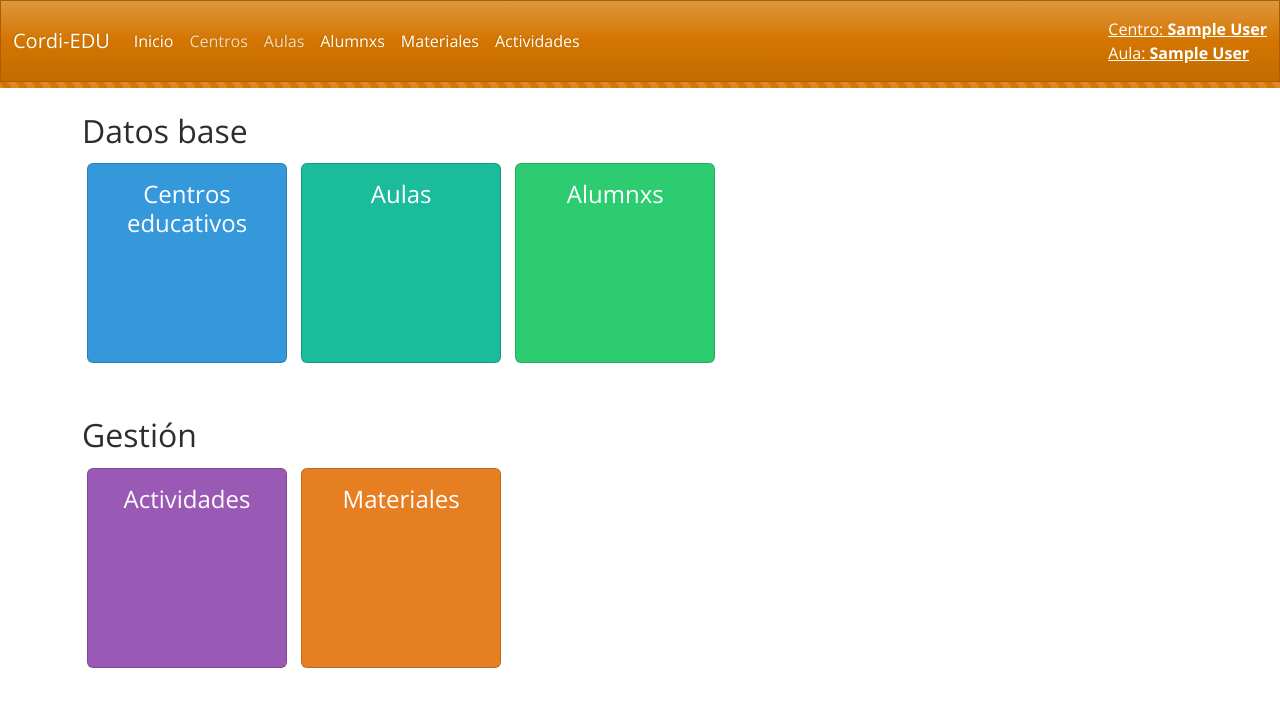
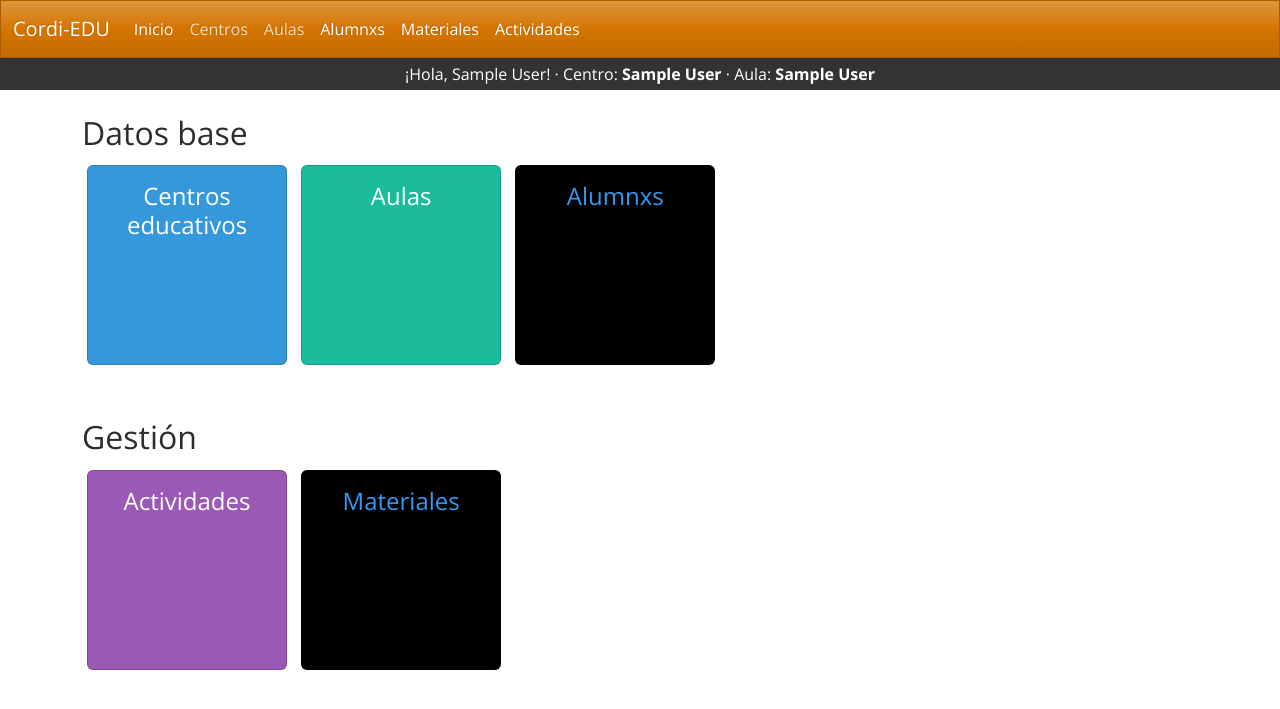
Before and after one commit to Axia4/Cordi-EDU, a Flask app: page / in a window 1280 px wide. Shown: the top 709 px of the page. Run offline with Flask 3, Linux system fonts and the light colour scheme; the visitor is signed in with stand-in values (Sample User, id 1); some libraries are stand-ins or nearby versions.

Commit message:
Now using flask-security

```diff
--- a/main.py
+++ b/main.py
@@ -1,7 +1,7 @@
 from flask import Flask, render_template, request, g, redirect, url_for, session, flash
-from flask_login import LoginManager
+from flask_security import Security, SQLAlchemyUserDatastore, login_required
 from helpers import DATA_DIR
-from models import db
+from models import db, User, Roles
 import os
 import os
 from datetime import datetime
@@ -10,9 +10,15 @@ from flask_sqlalchemy import SQLAlchemy
 app = Flask(__name__)
 app.secret_key = os.environ.get('SECRET_KEY', 'dev-secret-for-dev')
 
-login_manager = LoginManager(app)
-login_manager.login_view = 'auth.login'
-login_manager.init_app(app)
+# Flask-Security configuration
+app.config['SECURITY_PASSWORD_SALT'] = os.environ.get('SECURITY_PASSWORD_SALT', 'dev-salt-for-dev')
+app.config['SECURITY_REGISTERABLE'] = True
+app.config['SECURITY_SEND_REGISTER_EMAIL'] = False
+app.config['SECURITY_CONFIRMABLE'] = False
+app.config['SECURITY_CHANGEABLE'] = True
+app.config['SECURITY_RECOVERABLE'] = True
+app.config['SECURITY_SEND_PASSWORD_CHANGE_EMAIL'] = False
+app.config['SECURITY_SEND_PASSWORD_RESET_EMAIL'] = False
 
 
 # Ensure DATA_DIR exists and create sqlite file path
@@ -26,6 +32,10 @@ app.config['SQLALCHEMY_TRACK_MODIFICATIONS'] = False
 # print("Using database at:", app.config['SQLALCHEMY_DATABASE_URI'])
 db.init_app(app)
 
+# Setup Flask-Security
+user_datastore = SQLAlchemyUserDatastore(db, User, Roles)
+security = Security(app, user_datastore)
+
 @app.before_request
 def before_request():
     g.NAV_ENDPOINT = request.endpoint
@@ -35,14 +45,9 @@ def before_request():
     g.AulaActualName = session.get('AulaActualName', 'Ninguna')
     # ensure cart exists in session
     session.setdefault('cart', [])
-
-@login_manager.user_loader
-def load_user(user_id):
-    from models import User
-    return User.query.get(int(user_id))
-
 # --- routes ------------------------------------------------------------------
 @app.route('/')
+@login_required
 def index():
     return render_template('index.html')
 
@@ -55,10 +60,36 @@ app.register_blueprint(aulas)
 
 @app.shell_context_processor
 def make_shell_context():
-    return {'app': app, 'db': db}
+    return {'app': app, 'db': db, 'user_datastore': user_datastore}
+
+def create_default_data():
+    """Create default users and roles if they don't exist"""
+    import uuid
+    from flask_security.utils import hash_password
+
+    # Create roles if they don't exist
+    if not user_datastore.find_role('admin'):
+        user_datastore.create_role(name='admin', description='Administrator')
+    if not user_datastore.find_role('user'):
+        user_datastore.create_role(name='user', description='Regular User')
+
+    # Create admin user if it doesn't exist
+    if not user_datastore.find_user(email='admin@example.com'):
+        user_datastore.create_user(
+            email='admin@example.com',
+            password=hash_password('admin'),
+            name='Administrator',
+            active=True,
+            fs_uniquifier=str(uuid.uuid4()),
+            roles=['admin']
+        )
+
+    # Commit changes
+    db.session.commit()
 
 if __name__ == '__main__':
     # create DB file and tables if missing (useful for dev without running migrations)
     with app.app_context():
         db.create_all()
+        create_default_data()
     app.run(host='0.0.0.0', port=3129, debug=True)
--- a/requirements.txt
+++ b/requirements.txt
@@ -4,4 +4,8 @@ flask-nav
 Flask-WTF
 Flask-SQLAlchemy
 Flask-Migrate
-Flask-login
+Flask-Security-Too
+email-validator
+passlib
+bcrypt
+argon2_cffi
--- a/templates/_base.html
+++ b/templates/_base.html
@@ -38,17 +38,17 @@
                 </ul>
                 <div class="d-flex">
                     <a class="navbar-text text-white" href="{{ url_for('centros.choose') }}">
-                        Centro: <strong>{{ g.CentroActualName if g.CentroActual else 'Ninguno' }}</strong>
-                        <br>
-                        Aula: <strong>{{ g.AulaActualName if g.AulaActual else 'Ninguna' }}</strong>
                     </a>
                 </div>
             </div>
         </div>
     </nav>
-    <div class="progress" style="height: 6px; border-radius: 0;">
-        <div class="progress-bar progress-bar-striped progress-bar-animated bg-warning" role="progressbar" aria-valuenow="75" aria-valuemin="0" aria-valuemax="100" style="width: 100%;"></div>
-    </div>
+    <p class="bg-dark text-white text-center mb-0 py-1">
+        {# use flask-security-too for user data #}
+        ¡Hola, {{ current_user.name }}!
+        · Centro: <strong>{{ g.CentroActualName if g.CentroActual else 'Ninguno' }}</strong>
+        · Aula: <strong>{{ g.AulaActualName if g.AulaActual else 'Ninguna' }}</strong>
+    </p>
     <div class="container mt-4">
         {% with messages = get_flashed_messages(with_categories=true) %}
         {% if messages %}
--- a/templates/index.html
+++ b/templates/index.html
@@ -19,8 +19,8 @@
     </div>
 </a>
 
-<a class="card text-white" href="{{ url_for('index') }}"
-    style="text-decoration: none; margin: 5px; width: 200px; height: 200px; display: inline-block; text-align: center; vertical-align: middle; background-color: #2ecc71;">
+<a class="card text-grey" href="{{ url_for('index') }}"
+    style="text-decoration: none; margin: 5px; width: 200px; height: 200px; display: inline-block; text-align: center; vertical-align: middle; background-color: black;">
     <div class="card-body">
         <span class="iconify" data-icon="mdi-account" data-inline="false" style="width: 100px; height: 100px;"></span>
         <h4 class="card-title">Alumnxs</h4>
@@ -37,8 +37,8 @@
         <h4 class="card-title">Actividades</h4>
     </div>
 </a>
-<a class="card text-white" href="{{ url_for('index') }}"
-    style="text-decoration: none; margin: 5px; width: 200px; height: 200px; display: inline-block; text-align: center; vertical-align: middle; background-color: #e67e22;">
+<a class="card text-grey" href="{{ url_for('index') }}"
+    style="text-decoration: none; margin: 5px; width: 200px; height: 200px; display: inline-block; text-align: center; vertical-align: middle; background-color: black;">
     <div class="card-body">
         <span class="iconify" data-icon="mdi-box-variant" data-inline="false" style="width: 100px; height: 100px;"></span>
         <h4 class="card-title">Materiales</h4>
```
Also changed, not shown: models.py (+22 -8 lines).
